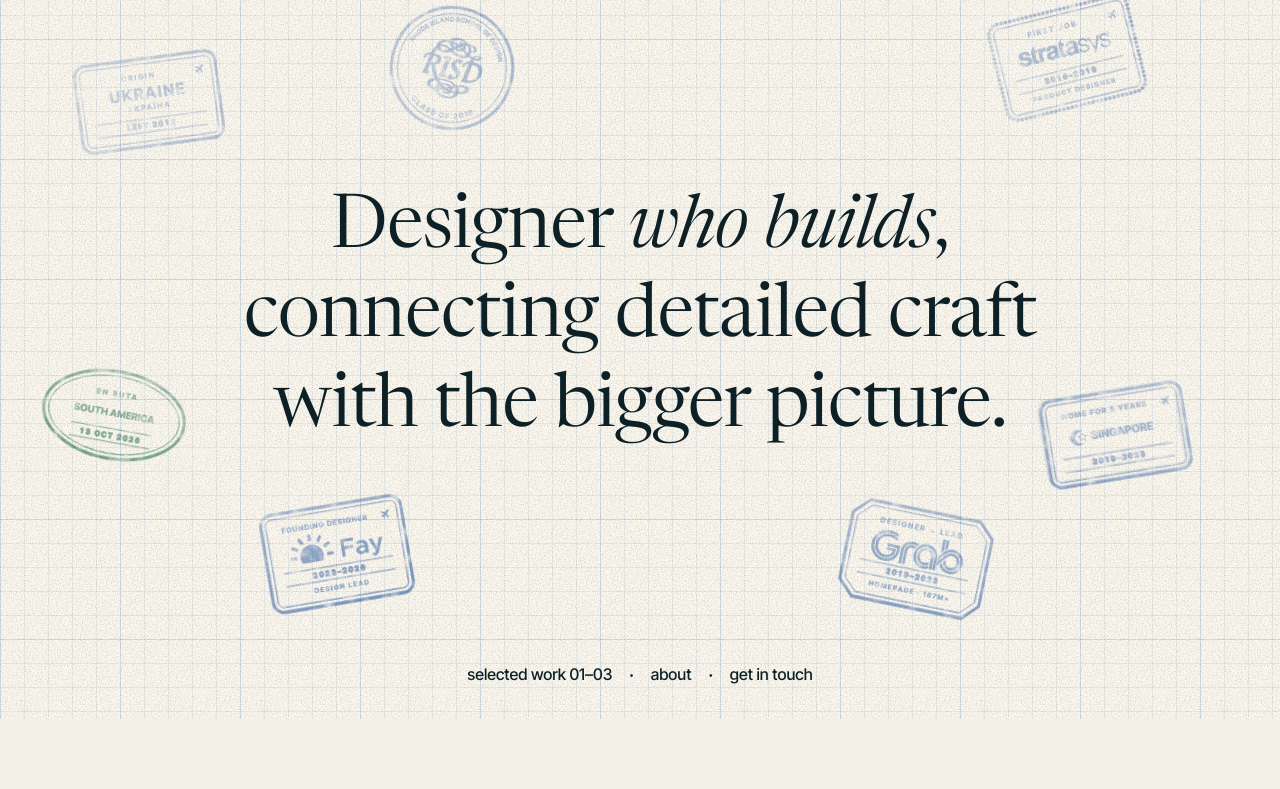
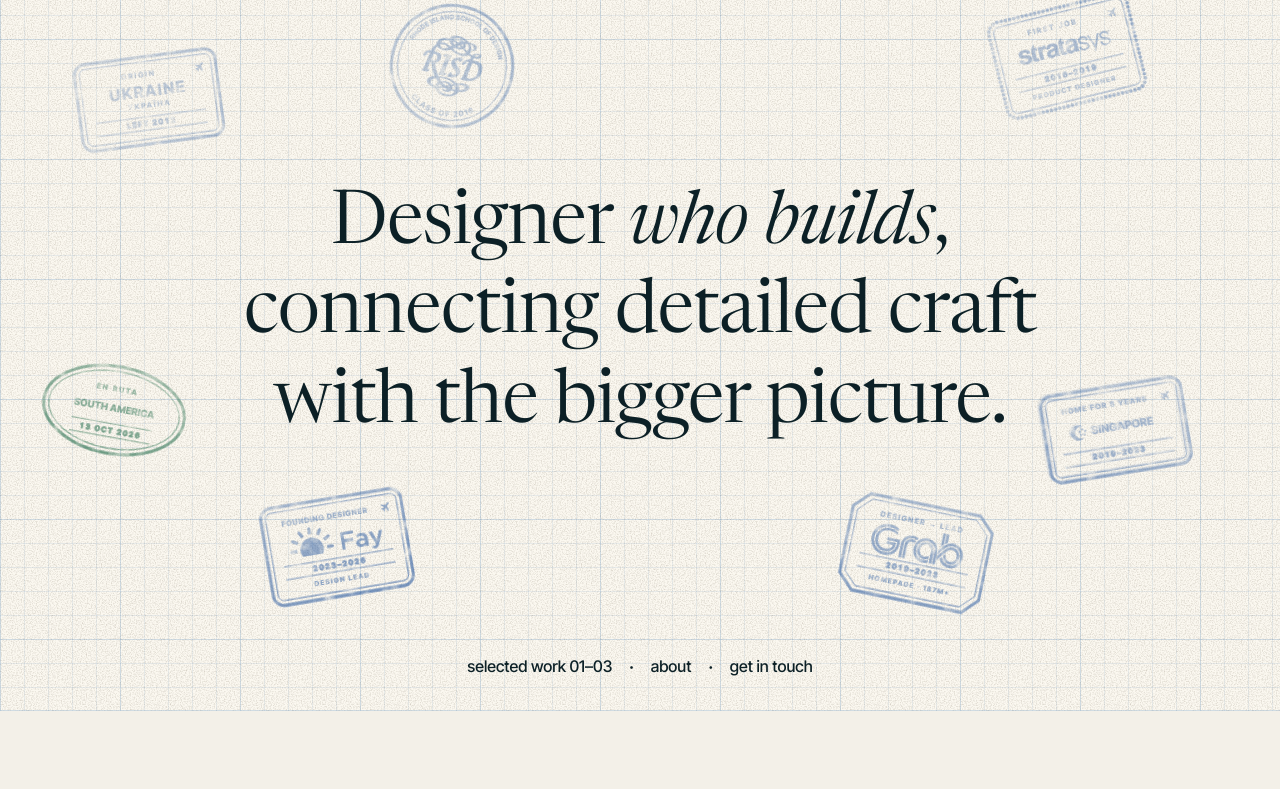
Before and after one commit to annalogofdesign/annaskopenko.com, a plain HTML site: page index.html in a window 1280 px wide. Shown: the part 81-870 px from the top of the page. Drawn offline with Linux system fonts and the light colour scheme.

Commit message:
Hero: a whole number of grid squares tall, with a ruled bottom edge
Co-Authored-By: Claude Opus 5.5 <noreply@anthropic.com>

```diff
--- a/styles.css
+++ b/styles.css
@@ -213,6 +213,13 @@ a { color: inherit; }
   place-items: center;
   overflow: hidden;
   isolation: isolate;
+  /* The paper ends on a ruled line, drawn like the top edge: a major and a minor line together */
+  box-shadow: inset 0 -1px 0 var(--grid-line-major), inset 0 -1px 0 var(--grid-line);
+}
+/* A whole number of squares tall, so the bottom edge lands on the grid. Up to one square shorter than
+   the window, which lets the band below show at the bottom of the screen */
+@supports (height: round(down, 100svh, 24px)) {
+  .hero { min-height: max(round(down, 100svh, var(--grid-cell)), 576px); }
 }
 
 /* Grid paper: paper grain, a major line every five cells, a minor line every cell.
```
